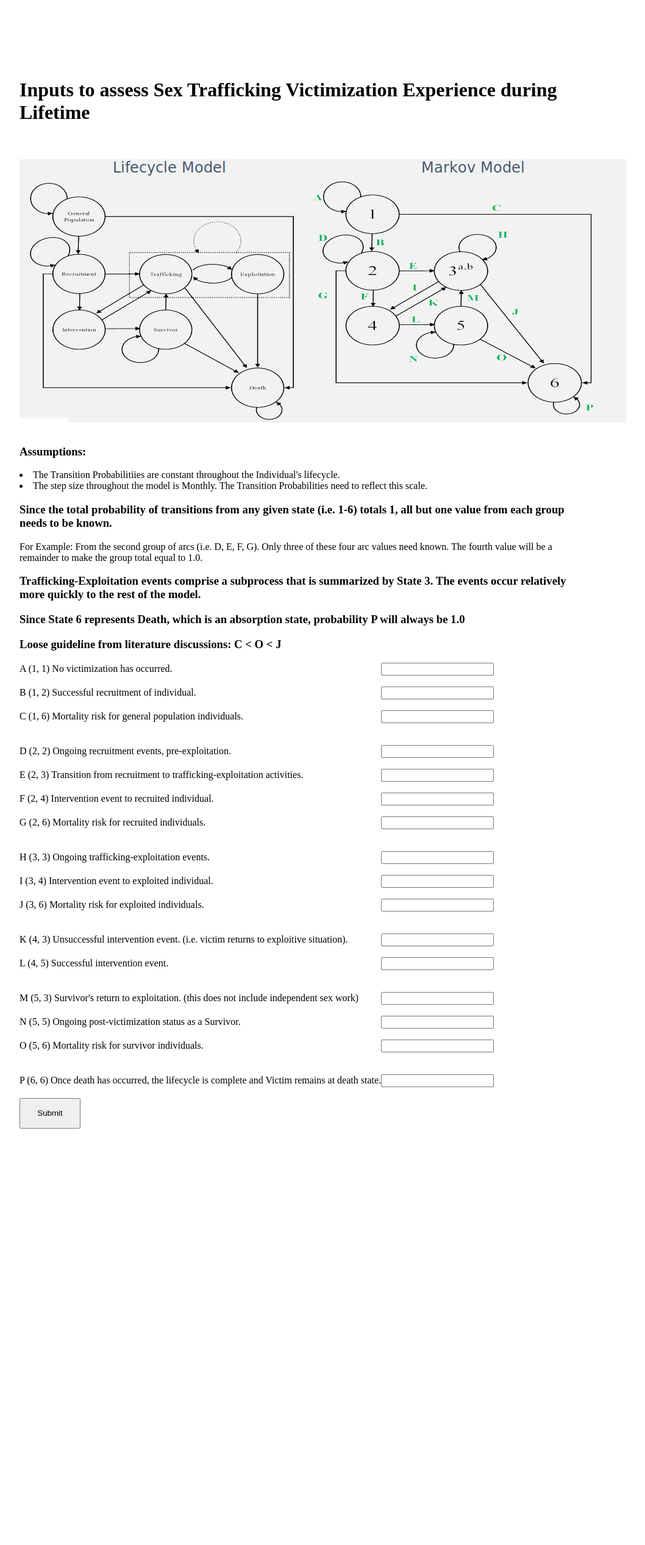
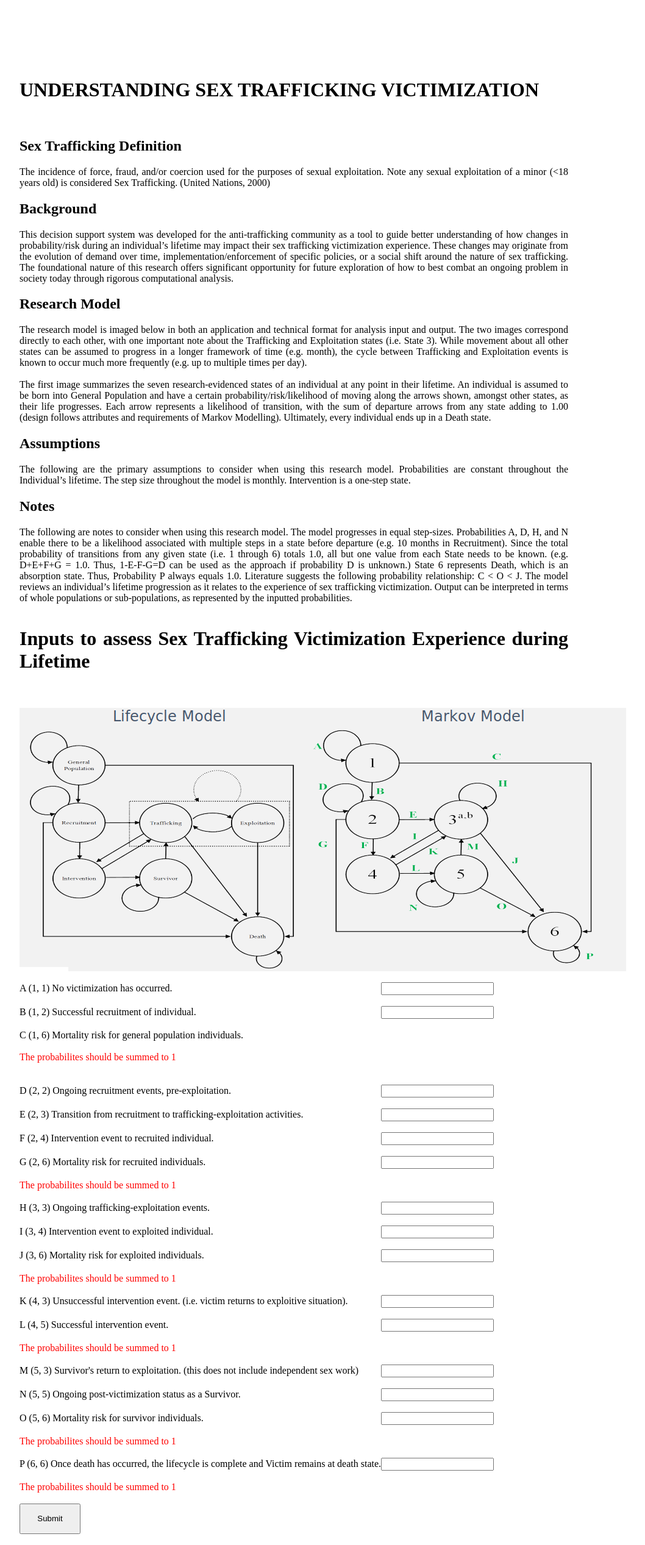
Before and after one commit to siddharthc30/trafficing-website, a Flask app: page / in a window 1280 px wide. Shown: the whole page at 61% size, without its empty margins (158-1216 px from the left). Before the commit the page ends 1851 px from the top, so only its background shows below. Run offline with Flask 2, Linux system fonts and the light colour scheme.

Commit message:
Update Layout

```diff
--- a/templates/index.html
+++ b/templates/index.html
@@ -18,6 +18,7 @@
             margin: auto;
             padding: 10px;
             padding-top: 100px;
+            text-align: justify;
         }
     </style>
     <head>
@@ -28,41 +29,55 @@
 
     <body>
         <div class = "content">
+            <h1>
+                UNDERSTANDING SEX TRAFFICKING VICTIMIZATION
+            </h1>
+            <br>
+            <h2>
+                Sex Trafficking Definition
+            </h2>
+            <p>
+                The incidence of force, fraud, and/or coercion used for the purposes of sexual exploitation. Note any sexual exploitation of a minor (&lt;18 years old) is considered Sex Trafficking. (United Nations, 2000)
+            </p>
+
+            <h2>
+                Background
+            </h2>
+            <p>
+                This decision support system was developed for the anti-trafficking community as a tool to guide better understanding of how changes in probability/risk during an individual’s lifetime may impact their sex trafficking victimization experience. These changes may originate from the evolution of demand over time, implementation/enforcement of specific policies, or a social shift around the nature of sex trafficking. The foundational nature of this research offers significant opportunity for future exploration of how to best combat an ongoing problem in society today through rigorous computational analysis.
+            </p>
+
+            <h2>
+                Research Model
+            </h2>
+            <p>
+                The research model is imaged below in both an application and technical format for analysis input and output. The two images correspond directly to each other, with one important note about the Trafficking and Exploitation states (i.e. State 3). While movement about all other states can be assumed to progress in a longer framework of time (e.g. month), the cycle between Trafficking and Exploitation events is known to occur much more frequently (e.g. up to multiple times per day).
+            </p>
+            <br>
+            <p>
+                The first image summarizes the seven research-evidenced states of an individual at any point in their lifetime. An individual is assumed to be born into General Population and have a certain probability/risk/likelihood of moving along the arrows shown, amongst other states, as their life progresses. Each arrow represents a likelihood of transition, with the sum of departure arrows from any state adding to 1.00 (design follows attributes and requirements of Markov Modelling). Ultimately, every individual ends up in a Death state.
+            </p>
+
+            <h2>
+                Assumptions
+            </h2>
+            <p>
+                The following are the primary assumptions to consider when using this research model. Probabilities are constant throughout the Individual’s lifetime. The step size throughout the model is monthly. Intervention is a one-step state.
+            </p>
+
+            <h2>
+                Notes
+            </h2>
+            <p>
+                The following are notes to consider when using this research model. The model progresses in equal step-sizes. Probabilities A, D, H, and N enable there to be a likelihood associated with multiple steps in a state before departure (e.g. 10 months in Recruitment). Since the total probability of transitions from any given state (i.e. 1 through 6) totals 1.0, all but one value from each State needs to be known. (e.g. D+E+F+G = 1.0. Thus, 1-E-F-G=D can be used as the approach if probability D is unknown.) State 6 represents Death, which is an absorption state. Thus, Probability P always equals 1.0. Literature suggests the following probability relationship: C < O < J. The model reviews an individual’s lifetime progression as it relates to the experience of sex trafficking victimization. Output can be interpreted in terms of whole populations or sub-populations, as represented by the inputted probabilities.
+            </p>
+            <br>
             <h1>Inputs to assess Sex Trafficking Victimization Experience during Lifetime</h1>
             <br>
             <br>
             <img src = "/static/images/model.png" align = "center">
             <br>
             <br>
-            <p>
-                <h3>
-                    Assumptions:
-                </h3>
-                <li>
-                    The Transition Probabilitiies are constant throughout the Individual's lifecycle.
-                </li>
-                <li>
-                    The step size throughout the model is Monthly. The Transition Probabilities need to reflect this scale.
-                </li>
-
-                <h3>
-                    Since the total probability of transitions from any given state (i.e. 1-6) totals 1, all but one value from each group needs to be known.
-                </h3>
-                <p>
-                    For Example: From the second group of arcs (i.e. D, E, F, G). Only three of these four arc values need known. The fourth value will be a remainder to make the group total equal to 1.0.
-                </p>
-
-                <h3>
-                    Trafficking-Exploitation events comprise a subprocess that is summarized by State 3. The events occur relatively more quickly to the rest of the model.
-                </h3>
-                <h3>
-                    Since State 6 represents Death, which is an absorption state, probability P will always be 1.0
-                </h3>
-                <h3>
-                    Loose guideline from literature discussions: C < O < J
-                </h3>
-
-            </p>
 
             <form action = "/submit" method = "post" autocomplete = "on">
                 <p>
@@ -77,7 +92,11 @@
                 <br>
                 <p>
                     <label for="c">C (1, 6) Mortality risk for general population individuals. </label>
-                    <input name="c" type="text" required>
+                    <inNEWput name="c" type="text" required>
+                </p>
+                <br>
+                <p style = "color: red">
+                    The probabilites should be summed to 1
                 </p>
                 <br>
                 <br>
@@ -101,6 +120,9 @@
                     <input name="g" type="text" required>
                 </p>
                 <br>
+                <p style = "color: red">
+                    The probabilites should be summed to 1
+                </p>
                 <br>
                 <p>
                     <label for="h">H (3, 3) Ongoing trafficking-exploitation events.  </label>
@@ -117,6 +139,9 @@
                     <input name="j" type="text" required>
                 </p>
                 <br>
+                <p style = "color: red">
+                    The probabilites should be summed to 1
+                </p>
                 <br>
 
                 <p>
@@ -129,6 +154,9 @@
                     <input name="l" type="text" required>
                 </p>
                 <br>
+                <p style = "color: red">
+                    The probabilites should be summed to 1
+                </p>
                 <br>
 
                 <p>
@@ -146,11 +174,19 @@
                     <input name="o" type="text" required>
                 </p>
                 <br>
+                <p style = "color: red">
+                    The probabilites should be summed to 1
+                </p>
+
                 <br>
 
                 <p>
                     <label for="p">P (6, 6) Once death has occurred, the lifecycle is complete and Victim remains at death state.    </label>
                     <input name="p" type="text" required>
+                </p>
+                <br>
+                <p style = "color: red">
+                    The probabilites should be summed to 1
                 </p>
                 <br>
 
@@ -159,13 +195,7 @@
                 </p>
 
             </form>
-            {% with messages = get_flashed_messages() %}
-                {% if messages %}
-                    {% for msg in messages %}
-                        <p>{{msg}}</p>
-                    {% endfor%}
-                {% endif %}
-            {% endwith %}
+
         </div>
 
     </body>
```
